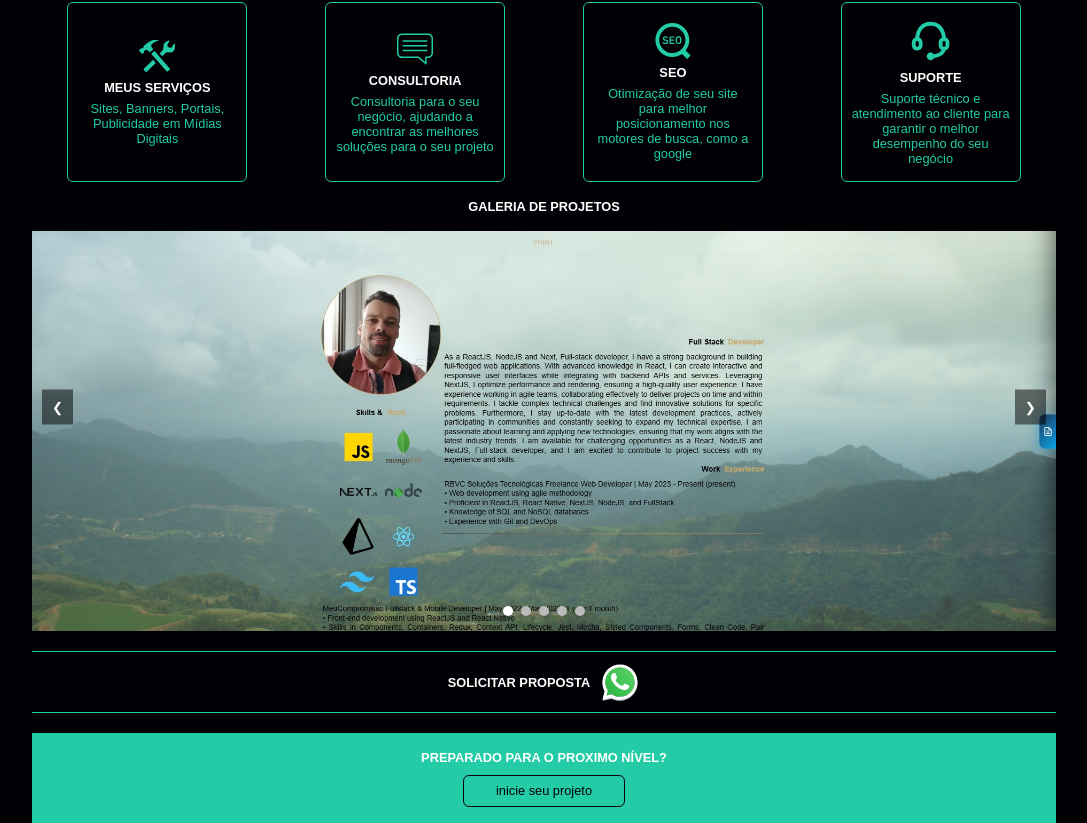
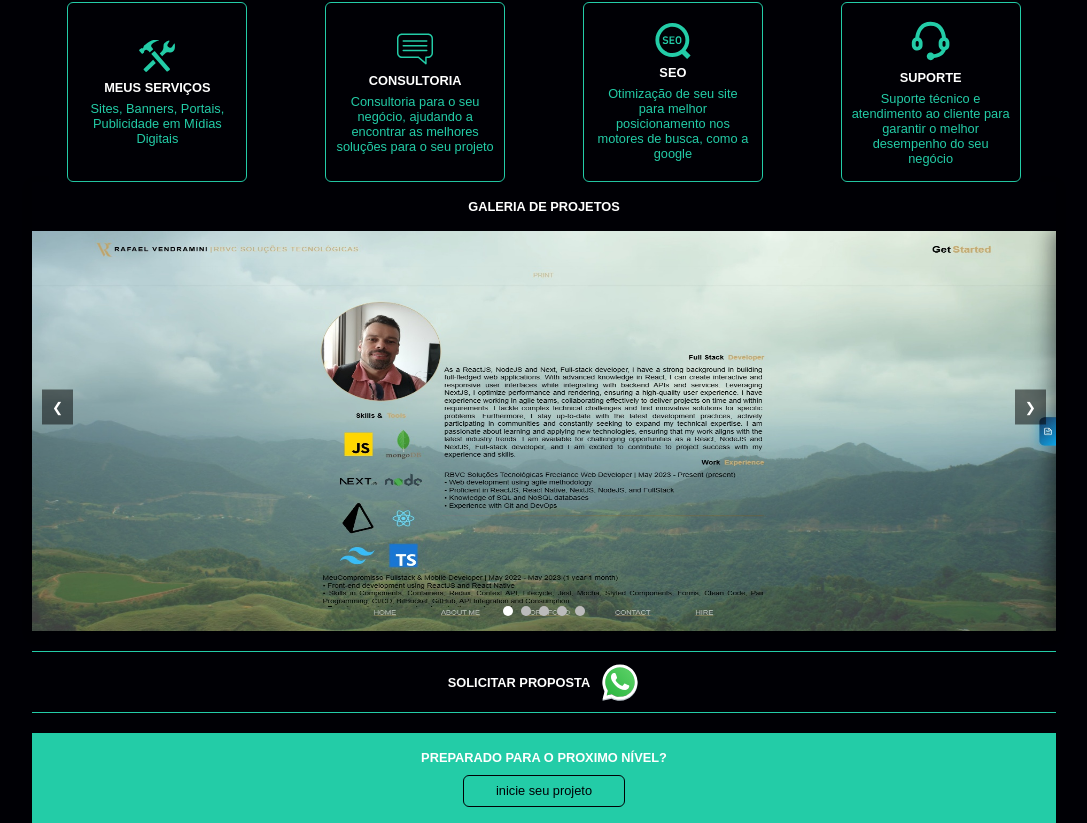
Before and after one commit to rafaelbvc/rafaelvendraminisites, a React (Vite) app: page / in a window 1280 px wide. Shown: the part 610-1433 px from the top of the page, without its empty margins (96-1183 px from the left). Built offline with nearby package versions, Linux system fonts and the light colour scheme.

Commit message:
v-0.0.9 - Carousel image Fit

```diff
--- a/package.json
+++ b/package.json
@@ -1,7 +1,7 @@
 {
   "name": "rvsites",
   "private": true,
-  "version": "0.0.8",
+  "version": "0.0.9",
   "type": "module",
   "scripts": {
     "dev": "vite",
--- a/src/components/carousel/Carousel.module.css
+++ b/src/components/carousel/Carousel.module.css
@@ -15,7 +15,8 @@
 .image {
   width: 100%;
   height: 100%;
-  object-fit: cover;
+  object-fit: fill;
+  /* object-fit: cover; */
 }
 
 .btn {
```
